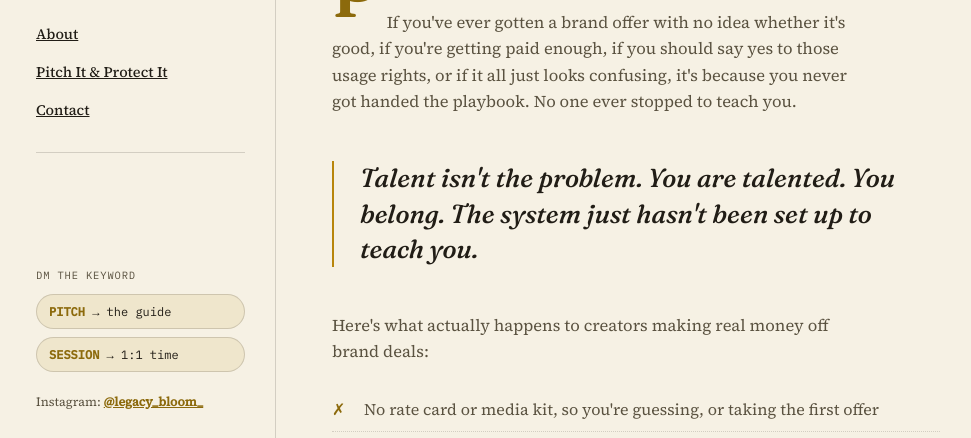
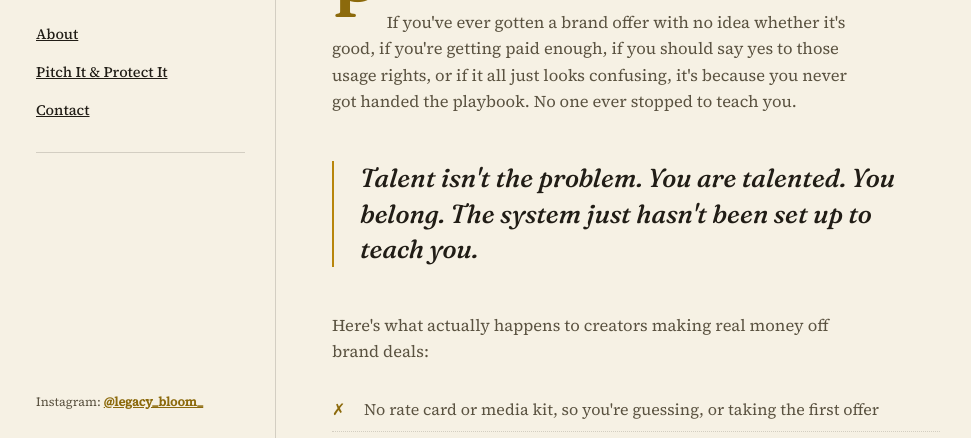
Before and after one commit to legacybloom12-droid/legacy-bloom-site, a plain HTML site: page index.html in a window 1280 px wide. Shown: the part 322-760 px from the top of the page, without its empty margins (44-1015 px from the left). Drawn offline with Linux system fonts and the light colour scheme.

Commit message:
Remove DM calls to action; drive everything to booking page

```diff
--- a/index.html
+++ b/index.html
@@ -151,10 +151,10 @@
       <a href="#contact">Contact</a>
     </nav>
     <div class="side-dm">
-      <div class="side-dm-label">DM the keyword</div>
-      <div class="dm-chip"><b>PITCH</b> → the guide</div>
 
-      <div class="dm-chip"><b>SESSION</b> → 1:1 time</div>
+
+
+
       <p class="side-ig">Instagram: <a href="https://instagram.com/legacy_bloom_" target="_blank" rel="noopener">@legacy_bloom_</a></p>
     </div>
   </aside>
@@ -218,7 +218,7 @@
       <h3>Focus Session</h3>
       <p>One focused session on one real problem: a contract, a rate, a decision you're stuck on. Not a parallel curriculum.</p>
 
-      <a href="#contact" class="go">DM SESSION →</a>
+      <a href="https://calendar.google.com/calendar/u/0/appointments/schedules/AcZssZ0qq8NqbWWVAnrExuxMY1zqL825GIw9J7lLLBwcy4_Ksgls-vFLrxWLblPX0TSj66bTmqUR2DDz" class="go" target="_blank" rel="noopener">Book a session →</a>
     </div>
 
 
@@ -228,7 +228,7 @@
     <p>I'm not here to chase you toward a bigger number by some arbitrary deadline. I'm here to help you build pricing you can defend, a pipeline you don't have to babysit, and contracts you actually understand. The business behind the brand deals.</p>
 
     <h2 id="contact">Get in</h2>
-    <p>No forms, no funnels to hunt through. DM the keyword that matches what you need and it starts the conversation: <b>PITCH</b> or <b>SESSION</b>, on Instagram <a href="https://instagram.com/legacy_bloom_" target="_blank" rel="noopener">@legacy_bloom_</a>.</p>
+    <p>No forms, no funnels to hunt through. <strong><a href="https://calendar.google.com/calendar/u/0/appointments/schedules/AcZssZ0qq8NqbWWVAnrExuxMY1zqL825GIw9J7lLLBwcy4_Ksgls-vFLrxWLblPX0TSj66bTmqUR2DDz" target="_blank" rel="noopener">Book a fit call</a></strong> and it starts the conversation.</p>
   </main>
 </div>
 
```
